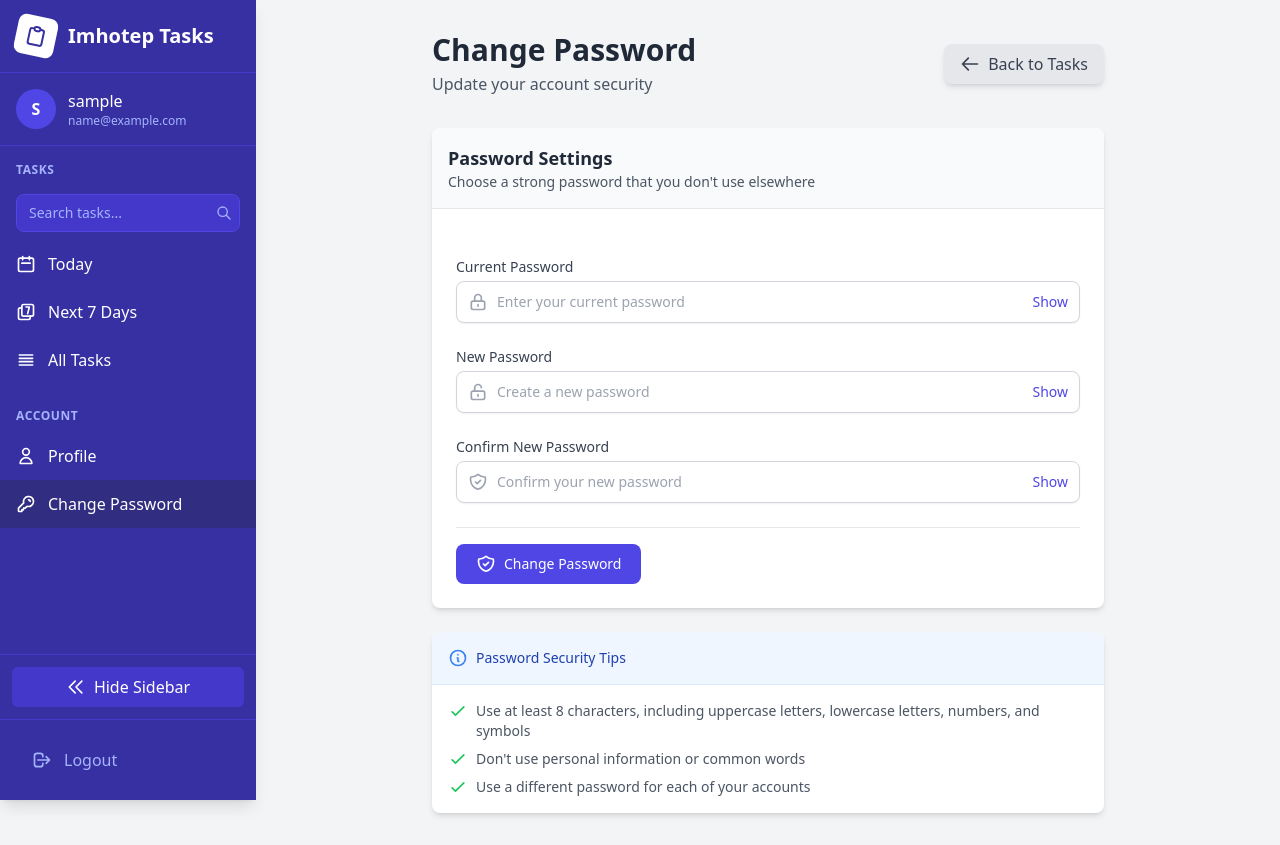
After one commit to Imhotep-Tech/imhotep_tasks, a Django app: page /password_change/ in a window 1280 px wide. The commit adds this page. Run offline with Django 5.2, Linux system fonts and the light colour scheme; the visitor is signed in with stand-in values (Sample User, id 1); some libraries are stand-ins or nearby versions.

Commit message:
Refactor task management URLs and templates; add password change and profile update functionality

```diff
--- a/tasks/templates/nav.html
+++ b/tasks/templates/nav.html
@@ -78,7 +78,7 @@
     </div>
     <ul>
       <li>
-        <a href="#" class="flex items-center px-4 py-3 hover:bg-indigo-700 transition-colors">
+        <a href="{% url 'update_profile' user.id  %}" class="flex items-center px-4 py-3 hover:bg-indigo-700 transition-colors {% if '/update_profile/' in request.path %}bg-indigo-900{% endif %}">
           <svg xmlns="http://www.w3.org/2000/svg" class="h-5 w-5 mr-3" fill="none" viewBox="0 0 24 24" stroke="currentColor">
             <path stroke-linecap="round" stroke-linejoin="round" stroke-width="2" d="M16 7a4 4 0 11-8 0 4 4 0 018 0zM12 14a7 7 0 00-7 7h14a7 7 0 00-7-7z" />
           </svg>
@@ -86,7 +86,7 @@
         </a>
       </li>
       <li>
-        <a href="#" class="flex items-center px-4 py-3 hover:bg-indigo-700 transition-colors">
+        <a href="{% url 'password_change' %}" class="flex items-center px-4 py-3 hover:bg-indigo-700 transition-colors {% if '/password_change/' in request.path %}bg-indigo-900{% endif %}">
           <svg xmlns="http://www.w3.org/2000/svg" class="h-5 w-5 mr-3" fill="none" viewBox="0 0 24 24" stroke="currentColor">
             <path stroke-linecap="round" stroke-linejoin="round" stroke-width="2" d="M15 7a2 2 0 012 2m4 0a6 6 0 01-7.743 5.743L11 17H9v2H7v2H4a1 1 0 01-1-1v-2.586a1 1 0 01.293-.707l5.964-5.964A6 6 0 1121 9z" />
           </svg>
--- /dev/null
+++ b/tasks/templates/password_change.html
@@ -0,0 +1,171 @@
+{% extends "layout.html" %}
+
+{% block content %}
+<div class="flex min-h-screen bg-gray-100">
+
+
+  <div class="flex-1 p-6 lg:p-8">
+    <div class="max-w-2xl mx-auto">
+      <!-- Page Header with Card -->
+      <div class="mb-8">
+        <div class="flex justify-between items-center">
+          <div>
+            <h1 class="text-3xl font-bold text-gray-800">Change Password</h1>
+            <p class="text-gray-600 mt-1">Update your account security</p>
+          </div>
+          <div>
+            <a href="{% url 'all_tasks' %}" class="bg-gray-200 hover:bg-gray-300 text-gray-700 px-4 py-2 rounded-lg flex items-center shadow-md transition-all">
+              <svg xmlns="http://www.w3.org/2000/svg" class="h-5 w-5 mr-2" fill="none" viewBox="0 0 24 24" stroke="currentColor">
+                <path stroke-linecap="round" stroke-linejoin="round" stroke-width="2" d="M10 19l-7-7m0 0l7-7m-7 7h18" />
+              </svg>
+              Back to Tasks
+            </a>
+          </div>
+        </div>
+      </div>
+
+      <!-- Password Form Card -->
+      <div class="bg-white rounded-lg shadow-md overflow-hidden">
+        <div class="p-4 bg-gray-50 border-b border-gray-200">
+          <h2 class="text-lg font-semibold text-gray-800">Password Settings</h2>
+          <p class="text-sm text-gray-600">Choose a strong password that you don't use elsewhere</p>
+        </div>
+
+        <div class="p-6">
+          <form method="post" class="space-y-6">
+            {% csrf_token %}
+
+            <!-- Old Password Field -->
+            <div class="relative">
+              <label for="old_password" class="block text-sm font-medium text-gray-700 mb-1">Current Password</label>
+              <div class="relative">
+                <div class="absolute inset-y-0 left-0 flex items-center pl-3 pointer-events-none">
+                  <svg xmlns="http://www.w3.org/2000/svg" class="h-5 w-5 text-gray-400" fill="none" viewBox="0 0 24 24" stroke="currentColor">
+                    <path stroke-linecap="round" stroke-linejoin="round" stroke-width="2" d="M12 15v2m-6 4h12a2 2 0 002-2v-6a2 2 0 00-2-2H6a2 2 0 00-2 2v6a2 2 0 002 2zm10-10V7a4 4 0 00-8 0v4h8z" />
+                  </svg>
+                </div>
+                <input
+                  type="password"
+                  id="old_password"
+                  name="old_password"
+                  class="w-full rounded-lg border border-gray-300 pl-10 p-2.5 text-sm shadow-sm focus:border-indigo-500 focus:ring-2 focus:ring-indigo-200"
+                  placeholder="Enter your current password"
+                  required
+                />
+                <button
+                  type="button"
+                  onclick="togglePasswordVisibility('old_password')"
+                  class="absolute inset-y-0 right-0 flex items-center pr-3 text-sm font-medium text-indigo-600 hover:text-indigo-800">
+                  Show
+                </button>
+              </div>
+            </div>
+
+            <!-- New Password Field -->
+            <div class="relative">
+              <label for="new_password1" class="block text-sm font-medium text-gray-700 mb-1">New Password</label>
+              <div class="relative">
+                <div class="absolute inset-y-0 left-0 flex items-center pl-3 pointer-events-none">
+                  <svg xmlns="http://www.w3.org/2000/svg" class="h-5 w-5 text-gray-400" fill="none" viewBox="0 0 24 24" stroke="currentColor">
+                    <path stroke-linecap="round" stroke-linejoin="round" stroke-width="2" d="M8 11V7a4 4 0 118 0m-4 8v2m-6 4h12a2 2 0 002-2v-6a2 2 0 00-2-2H6a2 2 0 00-2 2v6a2 2 0 002 2z" />
+                  </svg>
+                </div>
+                <input
+                  type="password"
+                  id="new_password1"
+                  name="new_password1"
+                  class="w-full rounded-lg border border-gray-300 pl-10 p-2.5 text-sm shadow-sm focus:border-indigo-500 focus:ring-2 focus:ring-indigo-200"
+                  placeholder="Create a new password"
+                  required
+                />
+                <button
+                  type="button"
+                  onclick="togglePasswordVisibility('new_password1')"
+                  class="absolute inset-y-0 right-0 flex items-center pr-3 text-sm font-medium text-indigo-600 hover:text-indigo-800">
+                  Show
+                </button>
+              </div>
+            </div>
+
+            <!-- Confirm New Password Field -->
+            <div class="relative">
+              <label for="new_password2" class="block text-sm font-medium text-gray-700 mb-1">Confirm New Password</label>
+              <div class="relative">
+                <div class="absolute inset-y-0 left-0 flex items-center pl-3 pointer-events-none">
+                  <svg xmlns="http://www.w3.org/2000/svg" class="h-5 w-5 text-gray-400" fill="none" viewBox="0 0 24 24" stroke="currentColor">
+                    <path stroke-linecap="round" stroke-linejoin="round" stroke-width="2" d="M9 12l2 2 4-4m5.618-4.016A11.955 11.955 0 0112 2.944a11.955 11.955 0 01-8.618 3.04A12.02 12.02 0 003 9c0 5.591 3.824 10.29 9 11.622 5.176-1.332 9-6.03 9-11.622 0-1.042-.133-2.052-.382-3.016z" />
+                  </svg>
+                </div>
+                <input
+                  type="password"
+                  id="new_password2"
+                  name="new_password2"
+                  class="w-full rounded-lg border border-gray-300 pl-10 p-2.5 text-sm shadow-sm focus:border-indigo-500 focus:ring-2 focus:ring-indigo-200"
+                  placeholder="Confirm your new password"
+                  required
+                />
+                <button
+                  type="button"
+                  onclick="togglePasswordVisibility('new_password2')"
+                  class="absolute inset-y-0 right-0 flex items-center pr-3 text-sm font-medium text-indigo-600 hover:text-indigo-800">
+                  Show
+                </button>
+              </div>
+            </div>
+
+            <!-- Submit Button -->
+            <div class="pt-4 border-t border-gray-200">
+              <button
+                type="submit"
+                class="w-full sm:w-auto rounded-lg bg-indigo-600 px-5 py-2.5 text-center text-sm font-medium text-white hover:bg-indigo-700 focus:outline-none focus:ring-4 focus:ring-indigo-300 transition-colors"
+              >
+                <div class="flex items-center justify-center">
+                  <svg xmlns="http://www.w3.org/2000/svg" class="h-5 w-5 mr-2" fill="none" viewBox="0 0 24 24" stroke="currentColor">
+                    <path stroke-linecap="round" stroke-linejoin="round" stroke-width="2" d="M9 12l2 2 4-4m5.618-4.016A11.955 11.955 0 0112 2.944a11.955 11.955 0 01-8.618 3.04A12.02 12.02 0 003 9c0 5.591 3.824 10.29 9 11.622 5.176-1.332 9-6.03 9-11.622 0-1.042-.133-2.052-.382-3.016z" />
+                  </svg>
+                  Change Password
+                </div>
+              </button>
+            </div>
+          </form>
+        </div>
+      </div>
+
+      <!-- Password Tips Section -->
+      <div class="mt-6 bg-white rounded-lg shadow-md overflow-hidden">
+        <div class="p-4 bg-blue-50 border-b border-blue-100">
+          <div class="flex items-center">
+            <svg xmlns="http://www.w3.org/2000/svg" class="h-5 w-5 text-blue-500 mr-2" fill="none" viewBox="0 0 24 24" stroke="currentColor">
+              <path stroke-linecap="round" stroke-linejoin="round" stroke-width="2" d="M13 16h-1v-4h-1m1-4h.01M21 12a9 9 0 11-18 0 9 9 0 0118 0z" />
+            </svg>
+            <h3 class="text-sm font-medium text-blue-800">Password Security Tips</h3>
+          </div>
+        </div>
+        <div class="p-4">
+          <ul class="text-sm text-gray-600 space-y-2">
+            <li class="flex items-start">
+              <svg xmlns="http://www.w3.org/2000/svg" class="h-5 w-5 text-green-500 mr-2 shrink-0" fill="none" viewBox="0 0 24 24" stroke="currentColor">
+                <path stroke-linecap="round" stroke-linejoin="round" stroke-width="2" d="M5 13l4 4L19 7" />
+              </svg>
+              Use at least 8 characters, including uppercase letters, lowercase letters, numbers, and symbols
+            </li>
+            <li class="flex items-start">
+              <svg xmlns="http://www.w3.org/2000/svg" class="h-5 w-5 text-green-500 mr-2 shrink-0" fill="none" viewBox="0 0 24 24" stroke="currentColor">
+                <path stroke-linecap="round" stroke-linejoin="round" stroke-width="2" d="M5 13l4 4L19 7" />
+              </svg>
+              Don't use personal information or common words
+            </li>
+            <li class="flex items-start">
+              <svg xmlns="http://www.w3.org/2000/svg" class="h-5 w-5 text-green-500 mr-2 shrink-0" fill="none" viewBox="0 0 24 24" stroke="currentColor">
+                <path stroke-linecap="round" stroke-linejoin="round" stroke-width="2" d="M5 13l4 4L19 7" />
+              </svg>
+              Use a different password for each of your accounts
+            </li>
+          </ul>
+        </div>
+      </div>
+    </div>
+  </div>
+</div>
+
+{% endblock %}
--- a/tasks/urls.py
+++ b/tasks/urls.py
@@ -1,5 +1,5 @@
 from django.urls import path, include
-from . import views, auth, user
+from . import task_managment, views, auth, user_profile
 
 # This block of code defines the URL patterns for your Django web application. Each `path` function
 # call represents a URL pattern that maps a specific URL to a corresponding view function within your
@@ -28,14 +28,20 @@ urlpatterns = [
     path('google/callback/', auth.google_callback, name='google_callback'),
     path('google/handle-username/', auth.add_username_google_login, name='add_username_google_login'),
 
-    path('today_tasks/', user.today_tasks, name='today_tasks'),
-    path('all_tasks/', user.all_tasks, name='all_tasks'),
-    path('next_week_tasks/', user.next_week_tasks, name='next_week_tasks'),
+    path('today_tasks/', task_managment.today_tasks, name='today_tasks'),
+    path('all_tasks/', task_managment.all_tasks, name='all_tasks'),
+    path('next_week_tasks/', task_managment.next_week_tasks, name='next_week_tasks'),
 
-    path('add_task/', user.add_task, name='add_task'),
-    path('update_task/<int:task_id>/', user.update_task, name='update_task'),
-    path('delete_task/<int:task_id>/', user.delete_task, name='delete_task'),
-    path('task_complete/<int:task_id>/', user.task_complete, name='task_complete'),
-    path('search/', user.search_task, name='search_task'),
+    path('add_task/', task_managment.add_task, name='add_task'),
+    path('update_task/<int:task_id>/', task_managment.update_task, name='update_task'),
+    path('delete_task/<int:task_id>/', task_managment.delete_task, name='delete_task'),
+    path('task_complete/<int:task_id>/', task_managment.task_complete, name='task_complete'),
+    path('search/', task_managment.search_task, name='search_task'),
+
+    path('password_change/', user_profile.CustomPasswordChangeView.as_view(template_name='password_change.html'), name='password_change'),
+    path('password_change/done/', user_profile.CustomPasswordChangeDoneView.as_view(template_name='password_change_done.html'), name='password_change_done'),
+
+    path("update_profile/<int:user_id>",user_profile.update_profile , name="update_profile"),
+    path('activate/<uidb64>/<token>/<new_email>/', user_profile.activate_profile_update, name='activate_profile_update'),
 
 ]
```
Also changed, not shown: tasks/templates/activate_mail_change_send.html (added, +82 -0 lines), tasks/templates/password_change_done.html (added, +63 -0 lines), tasks/templates/update_profile.html (added, +97 -0 lines), tasks/tests/test_task_managment.py (+1 -1 lines), tasks/user_profile.py (added, +152 -0 lines), tasks/task_managment.py (renamed from tasks/user.py).
